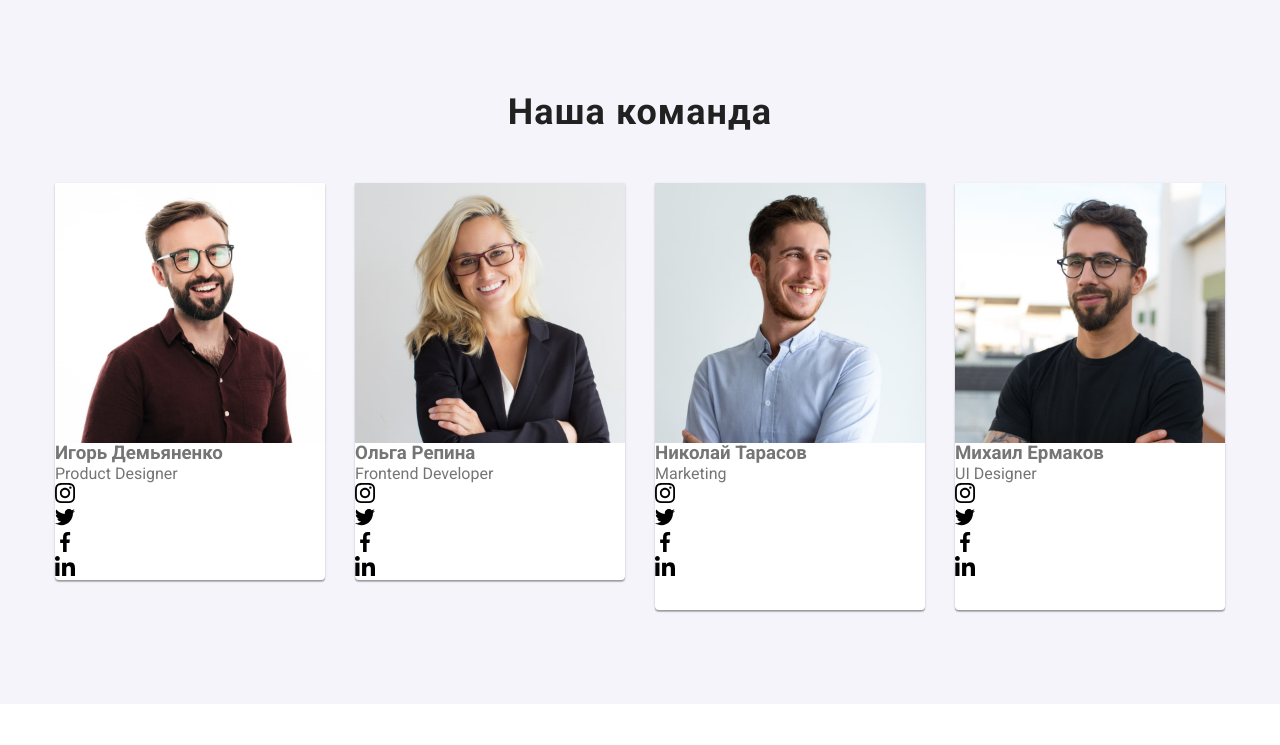
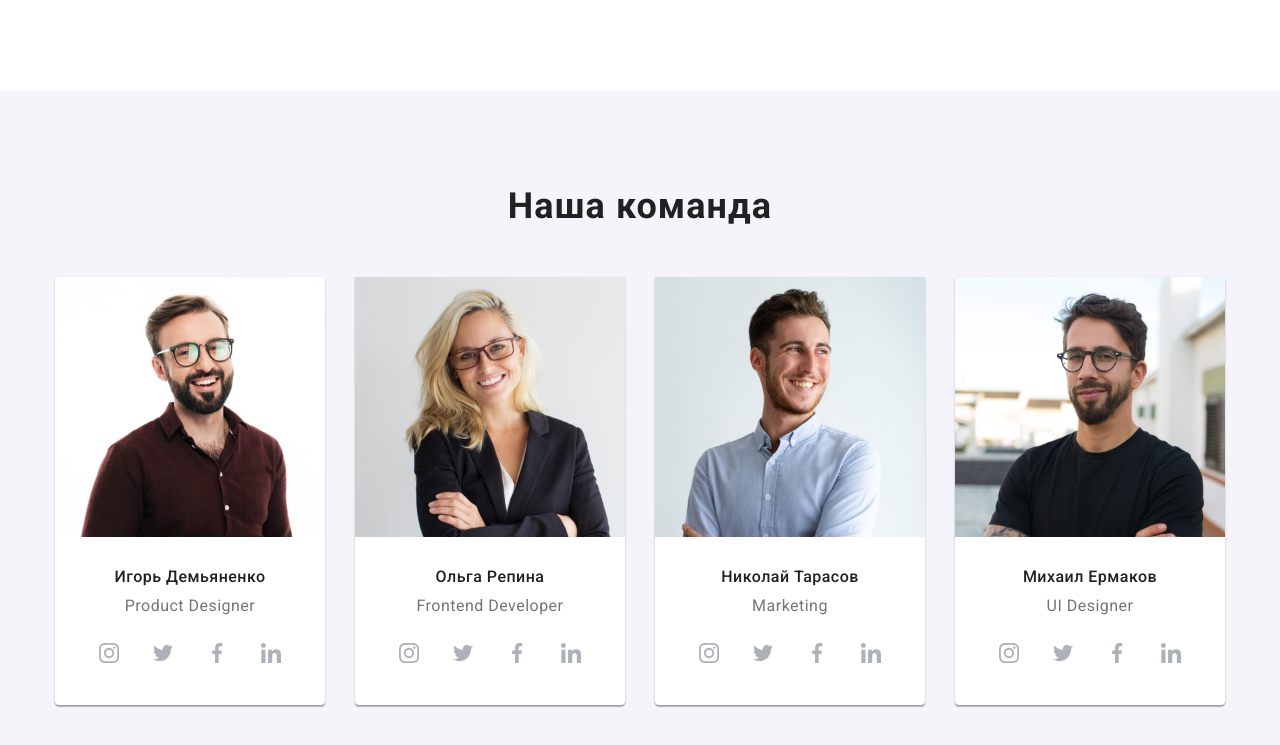
Before and after one commit to Tanya-Meleshko/goit-markup-hw-08, a plain HTML site: page index.html in a window 1280 px wide. Shown: the part 1630-2375 px from the top of the page. Before the commit the page ends 2334 px from the top, so only its background shows below. Drawn offline with nearby package versions, Linux system fonts and the light colour scheme.

Commit message:
Адаптирует our-team

```diff
--- a/sass/layout/_clients.scss
+++ b/sass/layout/_clients.scss
@@ -1,45 +1,45 @@
-.section__title {
-    @include font(700, 36px, 42px);
-    text-align: center;
-    letter-spacing: 0.03em;
-    color: #212121;
-    margin-bottom: 50px;
-}
+// .section__title {
+//     @include font(700, 36px, 42px);
+//     text-align: center;
+//     letter-spacing: 0.03em;
+//     color: #212121;
+//     margin-bottom: 50px;
+// }
 
-.clients {
-    display: flex;
-    justify-content: center;
-}
+// .clients {
+//     display: flex;
+//     justify-content: center;
+// }
 
-.clients__link {
-    @extend %align;
-    width: 100%;
-    height: 100%;
-    border: 1px solid #afb1b8;
-    border-radius: 4px;
-    transition: border 250ms cubic-bezier(0.4, 0, 0.2, 1);
+// .clients__link {
+//     @extend %align;
+//     width: 100%;
+//     height: 100%;
+//     border: 1px solid #afb1b8;
+//     border-radius: 4px;
+//     transition: border 250ms cubic-bezier(0.4, 0, 0.2, 1);
 
-&:hover,
-&:focus {
-        border-color: var(--color-in-action);
-        }
-}
+// &:hover,
+// &:focus {
+//         border-color: var(--color-in-action);
+//         }
+// }
 
-.clients__icon {
-    fill: #afb1b8;
-    transition: fill 250ms cubic-bezier(0.4, 0, 0.2, 1);
+// .clients__icon {
+//     fill: #afb1b8;
+//     transition: fill 250ms cubic-bezier(0.4, 0, 0.2, 1);
 
-    .clients__link:hover &,
-    .clients__link:focus & {
-            fill: var(--color-in-action);
-        }
-}
+//     .clients__link:hover &,
+//     .clients__link:focus & {
+//             fill: var(--color-in-action);
+//         }
+// }
 
-.clients__item {
-    width: 170px;
-    height: 92px;
+// .clients__item {
+//     width: 170px;
+//     height: 92px;
 
-    &:not(:last-child) {
-            margin-right: 30px;
-        }
-}
+//     &:not(:last-child) {
+//             margin-right: 30px;
+//         }
+// }
--- a/sass/layout/_features.scss
+++ b/sass/layout/_features.scss
@@ -1,3 +1,8 @@
+.section {
+  padding-top: 60px;
+  padding-bottom: 60px;
+}
+
 .features__title {
   @include font(700, 14px, 16px);
   letter-spacing: 0.03em;
@@ -61,6 +66,11 @@
 //1200px
 
 @media screen and (min-width: 1200px) {
+  .section {
+    padding-top: 94px;
+    padding-bottom: 94px;
+  }
+
   .features {
     display: flex;
     flex-wrap: nowrap;
--- a/sass/layout/_our-team.scss
+++ b/sass/layout/_our-team.scss
@@ -1,3 +1,8 @@
+.section {
+  padding-top: 60px;
+  padding-bottom: 60px;
+}
+
 .section_other-background {
   background: var(--background-light);
 }
@@ -7,6 +12,63 @@
   box-shadow: 0px 1px 3px rgba(0, 0, 0, 0.12), 0px 1px 1px rgba(0, 0, 0, 0.14),
     0px 2px 1px rgba(0, 0, 0, 0.2);
   border-radius: 0px 0px 4px 4px;
+}
+
+.section__title {
+  @include font(700, 28px, 33px);
+  letter-spacing: 0.03em;
+  color: var(--color-title);
+  margin-bottom: 30px;
+  text-align: center;
+}
+
+.our-team__title {
+  @include font(500, 16px, 19px);
+  text-align: center;
+  letter-spacing: 0.03em;
+  color: var(--color-title);
+  margin-bottom: 10px;
+}
+
+.our-team__text {
+  font-size: 16px;
+  line-height: 1.19;
+  text-align: center;
+  letter-spacing: 0.03em;
+  margin-bottom: 16px;
+}
+
+.our-team__bottom-part {
+  padding-top: 30px;
+  padding-bottom: 24px;
+}
+
+.social {
+  display: flex;
+  justify-content: center;
+}
+
+.social__link {
+  display: flex;
+  align-items: center;
+  justify-content: center;
+  width: 100%;
+  height: 100%;
+  border-radius: 50%;
+  background-color: var(--color-light);
+}
+
+.social__icon {
+  fill: #afb1b8;
+}
+
+.social__item {
+  width: 44px;
+  height: 44px;
+
+  &:not(:last-child) {
+    margin-right: 10px;
+  }
 }
 
 //768px
@@ -33,6 +95,10 @@
 //1200px
 
 @media screen and (min-width: 1200px) {
+  .section {
+    padding-top: 94px;
+    padding-bottom: 94px;
+  }
   .our-team__item {
     flex-basis: calc((100% - 120px) / 4);
 
@@ -40,82 +106,39 @@
       margin-right: 30px;
     }
 
+    &:not(:nth-last-child(-n + 2)) {
+      margin-bottom: 0px;
+    }
+
     &:not(:nth-last-child(-n + 4)) {
       margin-bottom: 30px;
     }
   }
+
+  .section__title {
+    @include font(700, 36px, 42px);
+    margin-bottom: 50px;
+  }
+
+  .our-team__bottom-part {
+    padding-bottom: 30px;
+  }
+
+  .social__link {
+    transition: background 250ms cubic-bezier(0.4, 0, 0.2, 1);
+
+    &:hover,
+    &:focus {
+      background-color: var(--color-in-action);
+    }
+
+    &:hover .social__icon,
+    &:focus .social__icon {
+      fill: var(--color-light);
+    }
+  }
+
+  .social__icon {
+    transition: fill 250ms cubic-bezier(0.4, 0, 0.2, 1);
+  }
 }
-
-// .section__title {
-//   @include font(700, 36px, 42px);
-//   letter-spacing: 0.03em;
-//   color: var(--color-title);
-
-//   margin-bottom: 50px;
-//   text-align: center;
-// }
-
-// .our-team__title {
-//   @include font(500, 16px, 19px);
-//   text-align: center;
-//   letter-spacing: 0.03em;
-//   color: var(--color-title);
-
-//   margin-bottom: 10px;
-// }
-
-// .our-team__text {
-//   font-size: 16px;
-//   line-height: 1.19;
-//   text-align: center;
-//   letter-spacing: 0.03em;
-//   margin-bottom: 16px;
-// }
-
-// .our-team {
-//   display: flex;
-//   flex-wrap: wrap;
-// }
-
-// .our-team__bottom-part {
-//   padding-top: 30px;
-//   padding-bottom: 30px;
-// }
-
-// .social {
-//   display: flex;
-//   justify-content: center;
-// }
-
-// .social__link {
-//   @extend %align;
-//   width: 100%;
-//   height: 100%;
-//   border-radius: 50%;
-//   background-color: var(--color-light);
-//   transition: background 250ms cubic-bezier(0.4, 0, 0.2, 1);
-
-//   &:hover,
-//   &:focus {
-//     background-color: var(--color-in-action);
-//   }
-
-//   &:hover .social__icon,
-//   &:focus .social__icon {
-//     fill: var(--color-light);
-//   }
-// }
-
-// .social__icon {
-//   fill: #afb1b8;
-//   transition: fill 250ms cubic-bezier(0.4, 0, 0.2, 1);
-// }
-
-// .social__item {
-//   width: 44px;
-//   height: 44px;
-
-//   &:not(:last-child) {
-//     margin-right: 10px;
-//   }
-// }
```
Also changed, not shown: css/main.css, css/main.min.css, 2 other files.
